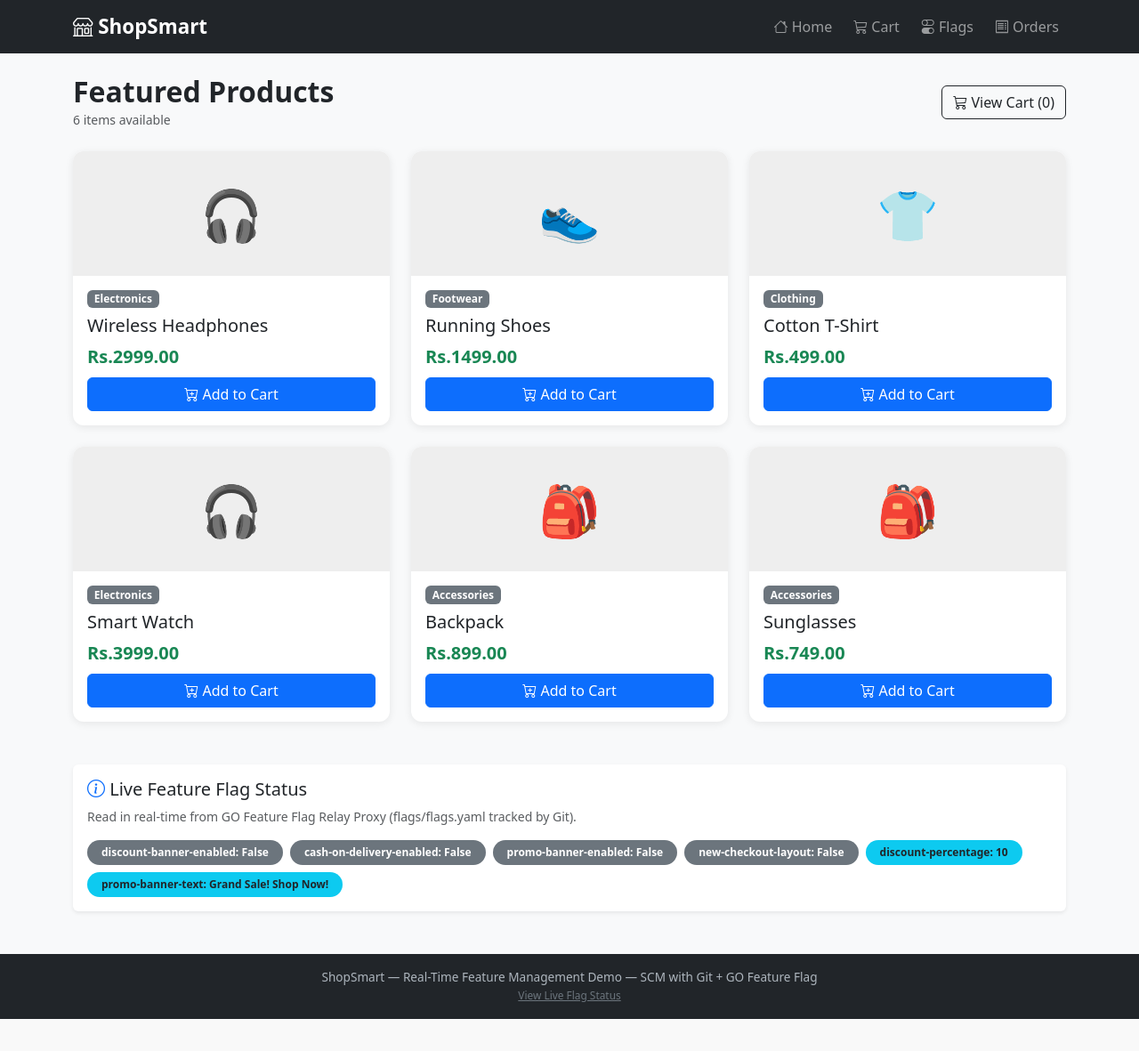
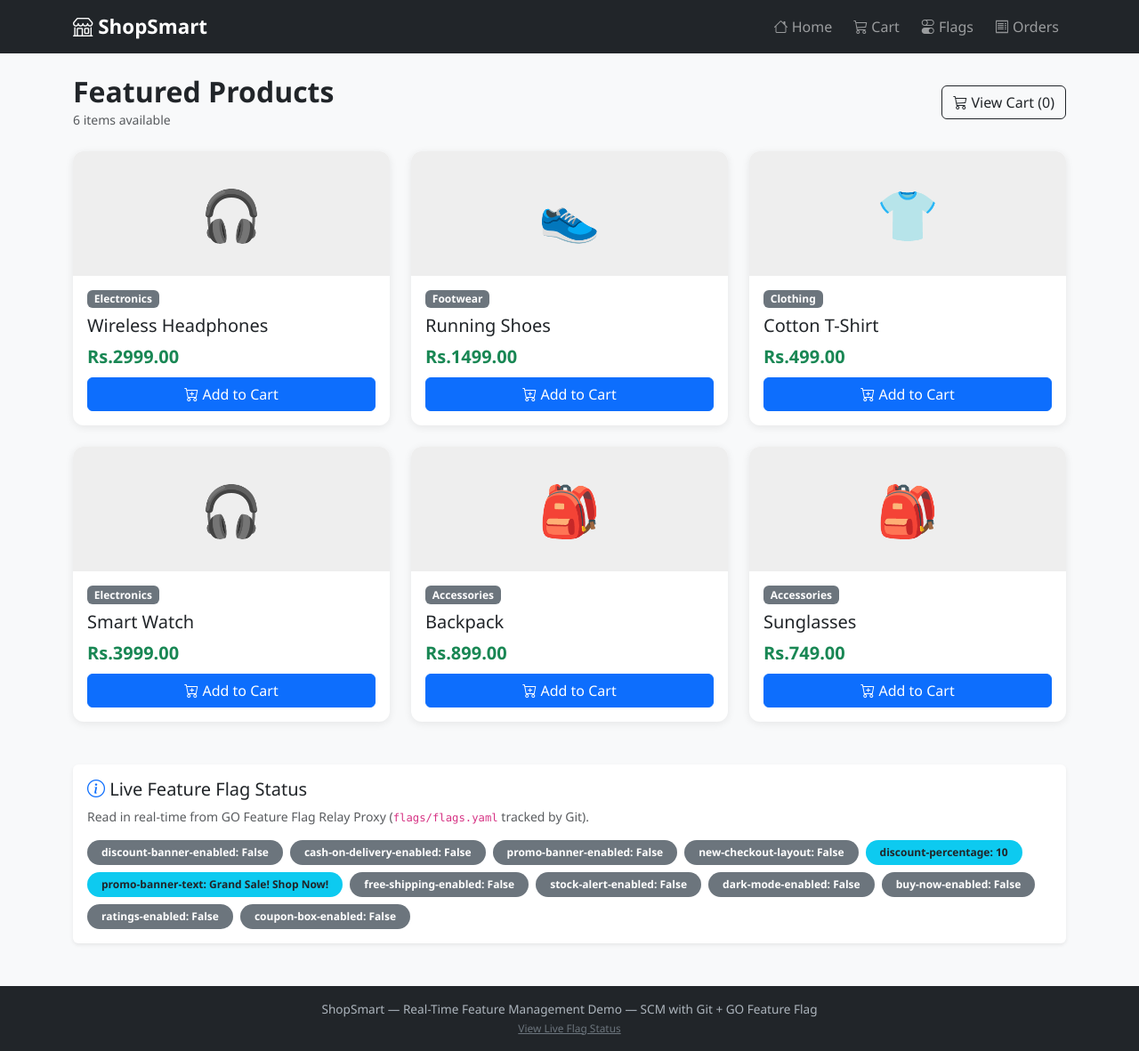
Before and after one commit to Hari-Sudharsan/SCM_project, a Flask app: page / in a window 1280 px wide. Shown: the whole page at 89% size. Before the commit the page ends 1145 px from the top, so only its background shows below. Run offline with Flask 3, Linux system fonts and the light colour scheme; data comes from the database, SQL or seed files in the repository; data that the repository does not hold is empty.

Commit message:
feat: add 6 new feature flags — shipping, stock, darkmode, buynow, ratings, coupon

```diff
--- a/app.py
+++ b/app.py
@@ -96,12 +96,20 @@ def evaluate_flag(flag_key, default_value, user_id="anonymous"):
 
 def get_all_flags(user_id="anonymous"):
     return {
-        "discount-banner-enabled":  evaluate_flag("discount-banner-enabled",  False,               user_id),
-        "cash-on-delivery-enabled": evaluate_flag("cash-on-delivery-enabled", False,               user_id),
-        "promo-banner-enabled":     evaluate_flag("promo-banner-enabled",     False,               user_id),
-        "new-checkout-layout":      evaluate_flag("new-checkout-layout",      False,               user_id),
-        "discount-percentage":      evaluate_flag("discount-percentage",      "10",                user_id),
+        # Original flags
+        "discount-banner-enabled":  evaluate_flag("discount-banner-enabled",  False,                  user_id),
+        "cash-on-delivery-enabled": evaluate_flag("cash-on-delivery-enabled", False,                  user_id),
+        "promo-banner-enabled":     evaluate_flag("promo-banner-enabled",     False,                  user_id),
+        "new-checkout-layout":      evaluate_flag("new-checkout-layout",      False,                  user_id),
+        "discount-percentage":      evaluate_flag("discount-percentage",      "10",                   user_id),
         "promo-banner-text":        evaluate_flag("promo-banner-text",        "Grand Sale! Shop Now!", user_id),
+        # New flags
+        "free-shipping-enabled":    evaluate_flag("free-shipping-enabled",    False,                  user_id),
+        "stock-alert-enabled":      evaluate_flag("stock-alert-enabled",      False,                  user_id),
+        "dark-mode-enabled":        evaluate_flag("dark-mode-enabled",        False,                  user_id),
+        "buy-now-enabled":          evaluate_flag("buy-now-enabled",          False,                  user_id),
+        "ratings-enabled":          evaluate_flag("ratings-enabled",          False,                  user_id),
+        "coupon-box-enabled":       evaluate_flag("coupon-box-enabled",       False,                  user_id),
     }
 
 
--- a/templates/index.html
+++ b/templates/index.html
@@ -1,6 +1,8 @@
 {% extends "layout.html" %}
 {% block title %}Home{% endblock %}
+
 {% block content %}
+
 <div class="d-flex justify-content-between align-items-center mb-4">
   <div>
     <h2 class="fw-bold mb-0">Featured Products</h2>
@@ -15,27 +17,65 @@
   {% for p in products %}
   <div class="col">
     <div class="card product-card h-100">
+
       <div class="product-img">
         {% if p['category'] == 'Electronics' %}🎧
         {% elif p['category'] == 'Footwear' %}👟
         {% elif p['category'] == 'Clothing' %}👕
         {% else %}🎒{% endif %}
       </div>
+
       <div class="card-body d-flex flex-column">
+
         <span class="badge bg-secondary mb-2" style="width:fit-content">{{ p['category'] }}</span>
+
+        {% if flags.get('ratings-enabled') %}
+        <div class="text-warning small mb-1">
+          ★★★★☆ <span class="text-muted">(128 reviews)</span>
+        </div>
+        {% endif %}
+
         <h5 class="card-title">{{ p['name'] }}</h5>
+
         <div class="mb-2">
           <span class="fw-bold fs-5 text-success">Rs.{{ "%.2f"|format(p['price']) }}</span>
-          {% if flags['discount-banner-enabled'] %}
+          {% if flags.get('discount-banner-enabled') %}
           <span class="text-muted text-decoration-line-through ms-2 small">
             Rs.{{ "%.2f"|format(p['price'] * 1.2) }}
           </span>
           <span class="badge bg-danger ms-1">{{ flags['discount-percentage'] }}% OFF</span>
           {% endif %}
         </div>
+
+        {% if flags.get('free-shipping-enabled') %}
+        <div class="text-success small mb-2">
+          <i class="bi bi-truck"></i> Free Shipping
+        </div>
+        {% endif %}
+
+        {% if flags.get('stock-alert-enabled') %}
+        <div class="text-danger small mb-2">
+          <i class="bi bi-exclamation-circle"></i> Only 2 left in stock!
+        </div>
+        {% endif %}
+
+        {% if flags.get('coupon-box-enabled') %}
+        <div class="mb-2 p-2 rounded bg-light border text-center small">
+          <i class="bi bi-ticket-perforated text-primary"></i>
+          Use coupon <strong>SAVE10</strong> at checkout
+        </div>
+        {% endif %}
+
         <a href="{{ url_for('add_to_cart', product_id=p['id']) }}" class="btn btn-primary mt-auto">
           <i class="bi bi-cart-plus"></i> Add to Cart
         </a>
+
+        {% if flags.get('buy-now-enabled') %}
+        <a href="{{ url_for('checkout') }}" class="btn btn-warning mt-2 w-100">
+          <i class="bi bi-lightning-fill"></i> Buy Now
+        </a>
+        {% endif %}
+
       </div>
     </div>
   </div>
@@ -45,7 +85,7 @@
 <div class="card mt-5 border-0 bg-white shadow-sm">
   <div class="card-body">
     <h5 class="card-title"><i class="bi bi-info-circle text-primary"></i> Live Feature Flag Status</h5>
-    <p class="text-muted small mb-3">Read in real-time from GO Feature Flag Relay Proxy (flags/flags.yaml tracked by Git).</p>
+    <p class="text-muted small mb-3">Read in real-time from GO Feature Flag Relay Proxy (<code>flags/flags.yaml</code> tracked by Git).</p>
     <div class="d-flex flex-wrap gap-2">
       {% for key, val in flags.items() %}
       <span class="badge rounded-pill px-3 py-2
@@ -58,30 +98,5 @@
     </div>
   </div>
 </div>
+
 {% endblock %}
-
-{# Free Shipping badge — flag: free-shipping-enabled #}
-{% if flags['free-shipping-enabled'] %}
-<div class="text-success small mt-1">
-  <i class="bi bi-truck"></i> Free Shipping
-</div>
-{% endif %}
-
-{# Stock Alert — flag: stock-alert-enabled #}
-{% if flags['stock-alert-enabled'] %}
-<div class="text-danger small mt-1">
-  <i class="bi bi-exclamation-circle"></i> Only 2 left!
-</div>
-{% endif %}
-
-{# Buy Now — flag: buy-now-enabled #}
-{% if flags['buy-now-enabled'] %}
-<a href="{{ url_for('checkout') }}" class="btn btn-warning mt-1 w-100">
-  <i class="bi bi-lightning-fill"></i> Buy Now
-</a>
-{% endif %}
-
-{# Star Ratings — flag: ratings-enabled #}
-{% if flags['ratings-enabled'] %}
-<div class="text-warning small mt-1">★★★★☆ <span class="text-muted">(128)</span></div>
-{% endif %}
--- a/templates/layout.html
+++ b/templates/layout.html
@@ -7,17 +7,31 @@
   <link rel="stylesheet" href="https://cdn.jsdelivr.net/npm/bootstrap@5.3.2/dist/css/bootstrap.min.css"/>
   <link rel="stylesheet" href="https://cdn.jsdelivr.net/npm/bootstrap-icons@1.11.3/font/bootstrap-icons.min.css"/>
   <style>
-    body { background:#f8f9fa; }
+    body { background:#f8f9fa; font-family:'Segoe UI',sans-serif; }
     .navbar-brand { font-weight:700; font-size:1.4rem; }
     .discount-banner { background:linear-gradient(90deg,#ff6b6b,#feca57); color:#fff; font-weight:700; padding:10px 0; text-align:center; }
-    .promo-banner    { background:linear-gradient(90deg,#6c5ce7,#a29bfe); color:#fff; padding:8px 0; text-align:center; }
-    .product-card    { border:none; border-radius:12px; box-shadow:0 2px 10px rgba(0,0,0,.08); transition:transform .2s,box-shadow .2s; }
+    .promo-banner { background:linear-gradient(90deg,#6c5ce7,#a29bfe); color:#fff; padding:8px 0; text-align:center; }
+    .product-card { border:none; border-radius:12px; box-shadow:0 2px 10px rgba(0,0,0,.08); transition:transform .2s,box-shadow .2s; }
     .product-card:hover { transform:translateY(-4px); box-shadow:0 6px 20px rgba(0,0,0,.14); }
-    .product-img     { height:140px; display:flex; align-items:center; justify-content:center; background:#eee; border-radius:12px 12px 0 0; font-size:3.5rem; }
+    .product-img { height:140px; display:flex; align-items:center; justify-content:center; background:#eee; border-radius:12px 12px 0 0; font-size:3.5rem; }
     footer { background:#212529; color:#adb5bd; font-size:.85rem; }
   </style>
+
+  {% if flags is defined and flags.get('dark-mode-enabled') %}
+  <style>
+    body  { background:#1a1a2e !important; color:#eee !important; }
+    .card { background:#16213e !important; color:#eee !important; border-color:#333 !important; }
+    .navbar { background:#0f3460 !important; }
+    .product-img { background:#0d0d1a !important; }
+    .text-muted { color:#aaa !important; }
+    .bg-white { background:#16213e !important; }
+    .bg-light  { background:#1a1a2e !important; }
+    footer { background:#0f0f1a !important; }
+  </style>
+  {% endif %}
 </head>
 <body>
+
 <nav class="navbar navbar-expand-lg navbar-dark bg-dark">
   <div class="container">
     <a class="navbar-brand" href="{{ url_for('index') }}"><i class="bi bi-shop"></i> ShopSmart</a>
@@ -40,11 +54,13 @@
   </div>
 </nav>
 
-{% if flags is defined and flags['promo-banner-enabled'] %}
-<div class="promo-banner"><i class="bi bi-megaphone-fill me-2"></i>{{ flags['promo-banner-text'] }}</div>
+{% if flags is defined and flags.get('promo-banner-enabled') %}
+<div class="promo-banner">
+  <i class="bi bi-megaphone-fill me-2"></i>{{ flags['promo-banner-text'] }}
+</div>
 {% endif %}
 
-{% if flags is defined and flags['discount-banner-enabled'] %}
+{% if flags is defined and flags.get('discount-banner-enabled') %}
 <div class="discount-banner">
   <i class="bi bi-tag-fill me-2"></i>
   FLAT {{ flags['discount-percentage'] }}% OFF on your order today! Code: <strong>SAVE{{ flags['discount-percentage'] }}</strong>
@@ -67,14 +83,7 @@
     <small><a href="{{ url_for('admin_flags') }}" class="text-secondary">View Live Flag Status</a></small>
   </div>
 </footer>
+
 <script src="https://cdn.jsdelivr.net/npm/bootstrap@5.3.2/dist/js/bootstrap.bundle.min.js"></script>
-
-{% if flags is defined and flags['dark-mode-enabled'] %}
-<style>
-  body { background:#1a1a2e !important; color:#eee !important; }
-  .card { background:#16213e !important; color:#eee !important; }
-  .navbar { background:#0f3460 !important; }
-</style>
-{% endif %}
 </body>
 </html>
```
